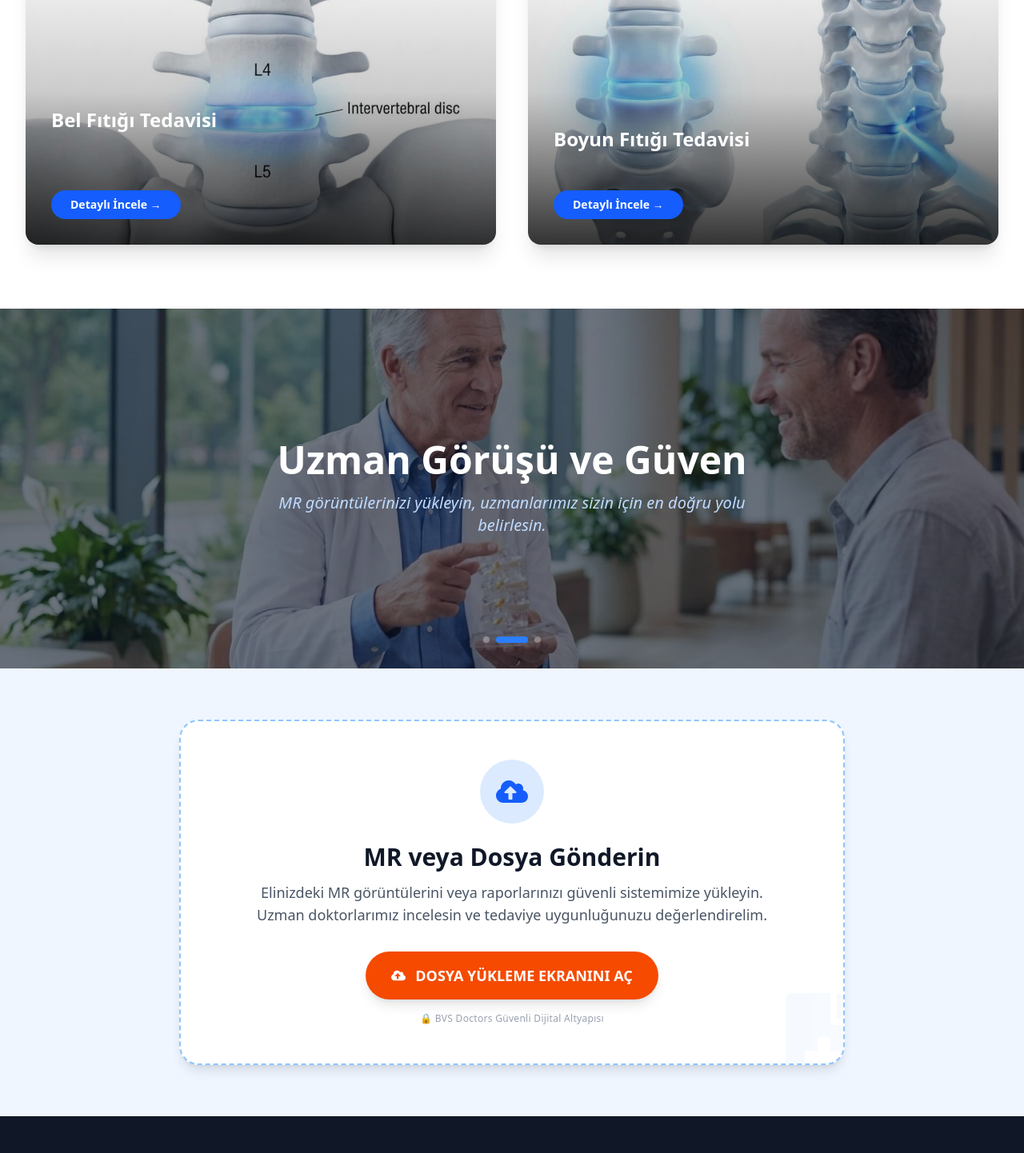
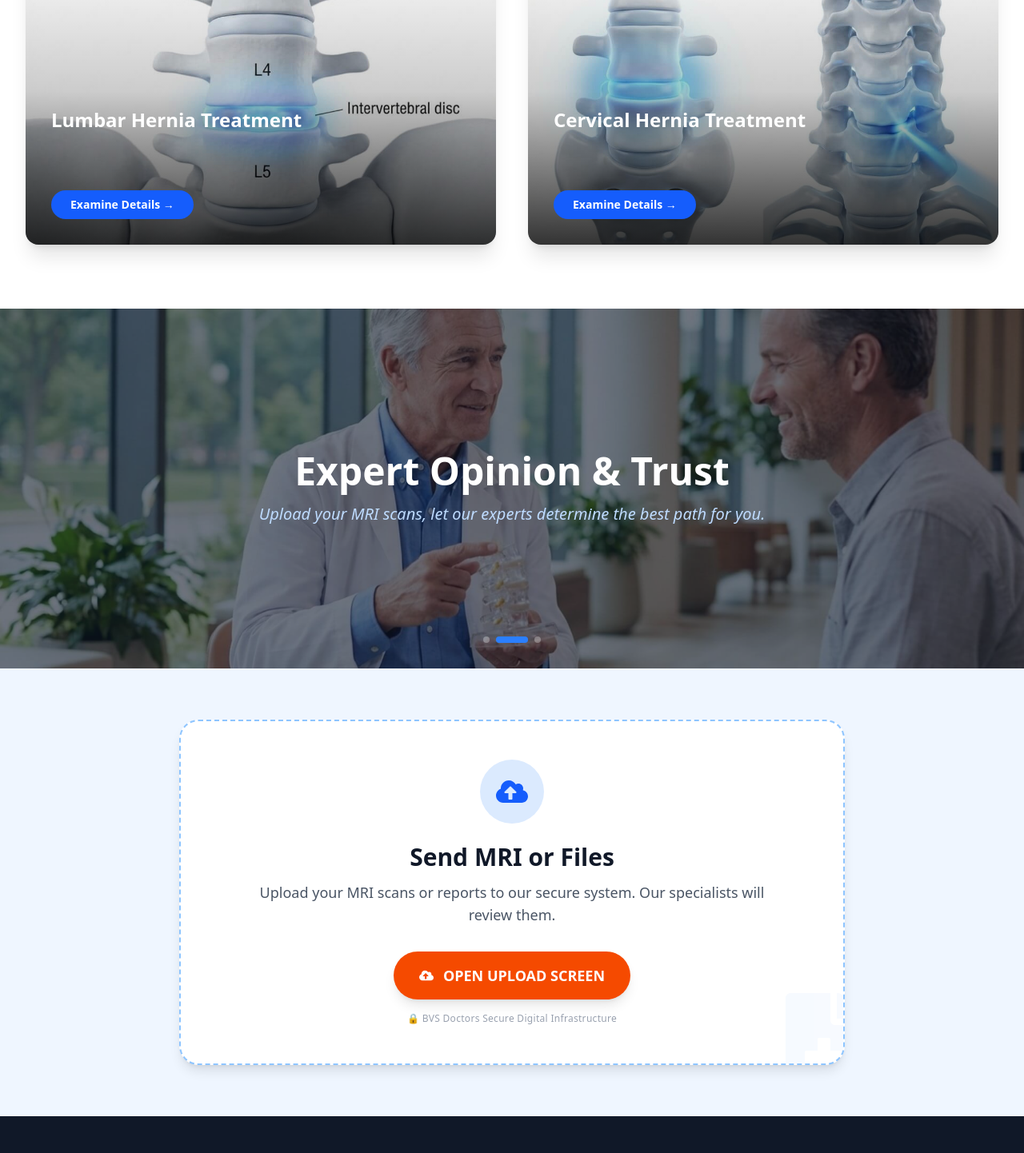
Before and after one commit to bvsmedya/nukleoplasti-tr, a Next.js app: page /en in a window 1280 px wide. Shown: the part 1420-2862 px from the top of the page at 80% size. Built offline with nearby package versions, Linux system fonts and the light colour scheme.

Commit message:
update dil

```diff
--- a/app/components/EmarUpload.tsx
+++ b/app/components/EmarUpload.tsx
@@ -1,43 +1,40 @@
 import { FaCloudUploadAlt, FaFileMedical } from "react-icons/fa";
+import { translations } from "../translations";
 
-export default function EmarUpload() {
+export default function EmarUpload({ lang = "tr" }: { lang?: "tr" | "en" | "fr" }) {
+  const t = translations[lang].emar;
+
   return (
     <section className="py-16 bg-blue-50">
       <div className="max-w-4xl mx-auto px-4 sm:px-6 lg:px-8">
 
-        {/* Dış Kutu */}
         <div className="bg-white border-2 border-dashed border-blue-300 rounded-3xl p-8 md:p-12 text-center shadow-lg hover:shadow-2xl transition duration-500 relative overflow-hidden group">
 
-          {/* Arka Plan Süsü (Opak Simge) */}
           <FaFileMedical className="absolute -right-10 -bottom-10 text-9xl text-blue-50 opacity-50 group-hover:scale-110 transition duration-500" />
 
           <div className="relative z-10">
-            {/* İkon */}
             <div className="w-20 h-20 bg-blue-100 text-blue-600 rounded-full flex items-center justify-center mx-auto mb-6 group-hover:scale-110 transition duration-300">
               <FaCloudUploadAlt size={40} />
             </div>
 
-            {/* Başlık */}
             <h2 className="text-3xl font-bold text-gray-900 mb-3">
-              MR veya Dosya Gönderin
+              {t.title}
             </h2>
             <p className="text-gray-600 mb-8 text-lg max-w-2xl mx-auto">
-              Elinizdeki MR görüntülerini veya raporlarınızı güvenli sistemimize yükleyin.
-              Uzman doktorlarımız incelesin ve tedaviye uygunluğunuzu değerlendirelim.
+              {t.desc}
             </p>
 
-            {/* Dev Buton */}
             <a
               href="https://www.emaryolla.com"
               target="_blank"
               className="inline-flex items-center bg-orange-600 text-white px-8 py-4 rounded-full font-bold text-lg hover:bg-orange-700 transition transform hover:-translate-y-1 shadow-lg hover:shadow-orange-200"
             >
               <FaCloudUploadAlt className="mr-3" />
-              DOSYA YÜKLEME EKRANINI AÇ
+              {t.btn}
             </a>
 
             <p className="mt-4 text-xs text-gray-400 font-medium tracking-wide">
-              🔒 BVS Doctors Güvenli Dijital Altyapısı
+              {t.secure}
             </p>
           </div>
 
--- a/app/components/InfoSlider.tsx
+++ b/app/components/InfoSlider.tsx
@@ -1,52 +1,33 @@
 "use client";
 import { useState, useEffect } from "react";
+import { translations } from "../translations";
 
-const infoSlides = [
-  {
-    id: 1,
-    image: "/slider-teknoloji.jpg",
-    title: "İleri Coblation Teknolojisi",
-    desc: "Düşük sıcaklıkta plazma enerjisi ile sağlıklı dokulara zarar vermeden tedavi."
-  },
-  {
-    id: 2,
-    image: "/slider-uzmanlik.jpg",
-    title: "Uzman Görüşü ve Güven",
-    desc: "MR görüntülerinizi yükleyin, uzmanlarımız sizin için en doğru yolu belirlesin."
-  },
-  {
-    id: 3,
-    image: "/slider-konfor.jpg",
-    title: "Konforlu İyileşme Süreci",
-    desc: "İşlem sonrası aynı gün taburcu olma ve hızla sosyal hayata dönüş imkanı."
-  }
-];
-
-export default function InfoSlider() {
+export default function InfoSlider({ lang = "tr" }: { lang?: "tr" | "en" | "fr" }) {
   const [current, setCurrent] = useState(0);
+  const t = translations[lang]; // Dile göre sözlük
+  const slidesData = t.infoSlider; // Sözlükteki slayt dizisi
 
   useEffect(() => {
     const interval = setInterval(() => {
-      setCurrent((prev) => (prev === infoSlides.length - 1 ? 0 : prev + 1));
+      setCurrent((prev) => (prev === slidesData.length - 1 ? 0 : prev + 1));
     }, 5000);
     return () => clearInterval(interval);
-  }, []);
+  }, [slidesData.length]);
 
   return (
     <section className="py-20 bg-gray-900 overflow-hidden relative h-[450px]">
-      {infoSlides.map((slide, index) => (
+      {slidesData.map((slide, index) => (
         <div
-          key={slide.id}
+          key={index}
           className={`absolute inset-0 transition-opacity duration-1000 ${index === current ? "opacity-100" : "opacity-0"}`}
         >
-          {/* Arkaplan Resmi */}
+          {/* Arkaplan Resimleri İsimleri Sabit Tutuldu */}
           <img
-            src={slide.image}
+            src={`/slider-${index === 0 ? 'teknoloji' : index === 1 ? 'uzmanlik' : 'konfor'}.jpg`}
             className="w-full h-full object-cover opacity-40"
             alt={slide.title}
           />
 
-          {/* İçerik */}
           <div className="absolute inset-0 flex flex-col items-center justify-center text-center px-4">
             <h2 className="text-3xl md:text-5xl font-bold text-white mb-4 animate-in fade-in zoom-in duration-700">
               {slide.title}
@@ -58,16 +39,16 @@ export default function InfoSlider() {
         </div>
       ))}
 
-      {/* NAVİGASYON NOKTALARI (YENİ EKLENDİ) */}
+      {/* NAVİGASYON NOKTALARI */}
       <div className="absolute bottom-8 left-0 right-0 flex justify-center gap-2 z-20">
-        {infoSlides.map((_, index) => (
+        {slidesData.map((_, index) => (
           <button
             key={index}
             onClick={() => setCurrent(index)}
             className={`h-2 rounded-full transition-all duration-300 ${
               index === current
-                ? "bg-blue-500 w-10" // Aktif nokta: Mavi ve Uzun
-                : "bg-white/30 w-2 hover:bg-white/60" // Pasif nokta: Şeffaf beyaz ve Yuvarlak
+                ? "bg-blue-500 w-10"
+                : "bg-white/30 w-2 hover:bg-white/60"
             }`}
           />
         ))}
--- a/app/components/TreatmentAreas.tsx
+++ b/app/components/TreatmentAreas.tsx
@@ -1,35 +1,37 @@
 import Link from 'next/link';
+import { translations } from '../translations'; // Sözlük bağlantısı
 
-const treatments = [
+export default function TreatmentAreas({ lang = "tr" }: { lang?: "tr" | "en" | "fr" }) {
+  const t = translations[lang].treatmentAreas; // Dile göre metinleri seçtik
+  const base = lang === "tr" ? "" : `/${lang}`;
+
+  const cards = [
     {
-    id: 1,
-    title: "Bel Fıtığı Tedavisi",
-    desc: "LumbaLance teknolojisi ile siyatiğe ve bel ağrılarına ameliyatsız çözüm.",
+      title: t.belTitle,
+      desc: t.belDesc,
       image: "/kart-bel.jpg",
-    link: "/blog/bel-fitiginda-nukleoplasti"
+      link: `${base}/blog/bel-fitiginda-nukleoplasti`
     },
     {
-    id: 2,
-    title: "Boyun Fıtığı Tedavisi",
-    desc: "CervaLance ile hassas bölgede güvenli, kesisiz ve hızlı iyileşme.",
+      title: t.boyunTitle,
+      desc: t.boyunDesc,
       image: "/kart-boyun.jpg",
-    link: "/blog/boyun-fitiginda-nukleoplasti"
+      link: `${base}/blog/boyun-fitiginda-nukleoplasti`
     }
   ];
 
-export default function TreatmentAreas() {
   return (
     <section className="py-20 bg-white">
       <div className="max-w-7xl mx-auto px-4 sm:px-6 lg:px-8">
         <div className="text-center mb-16">
-          <h2 className="text-3xl md:text-4xl font-bold text-gray-900">Tedavi Alanlarımız</h2>
-          <p className="text-blue-600 mt-4 font-medium">Hangi bölgede ağrı yaşıyorsunuz?</p>
+          <h2 className="text-3xl md:text-4xl font-bold text-gray-900">{t.title}</h2>
+          <p className="text-blue-600 mt-4 font-medium">{t.subtitle}</p>
           <div className="w-24 h-1 bg-blue-600 mx-auto mt-4 rounded-full"></div>
         </div>
 
         <div className="grid md:grid-cols-2 gap-10">
-          {treatments.map((item) => (
-            <Link key={item.id} href={item.link} className="group relative h-96 rounded-2xl overflow-hidden shadow-xl block">
+          {cards.map((item, i) => (
+            <Link key={i} href={item.link} className="group relative h-96 rounded-2xl overflow-hidden shadow-xl block">
               <img
                 src={item.image}
                 alt={item.title}
@@ -41,7 +43,9 @@ export default function TreatmentAreas() {
                 <p className="text-gray-200 mb-4 opacity-0 group-hover:opacity-100 transition-opacity font-medium">
                     {item.desc}
                 </p>
-                <span className="inline-block bg-blue-600 text-white px-6 py-2 rounded-full text-sm font-bold">Detaylı İncele →</span>
+                <span className="inline-block bg-blue-600 text-white px-6 py-2 rounded-full text-sm font-bold">
+                  {t.btn}
+                </span>
               </div>
             </Link>
           ))}
```
Lines whose indentation alone changed are shown as unchanged.
